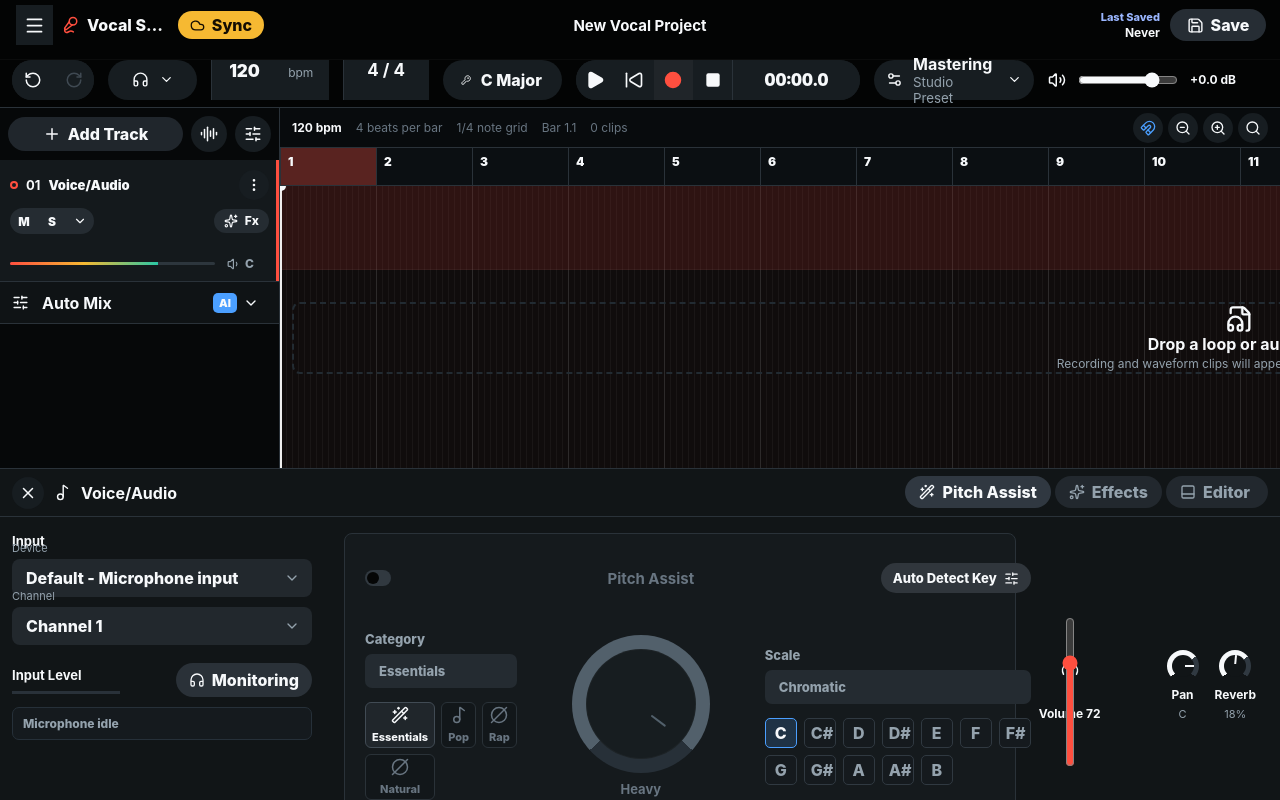
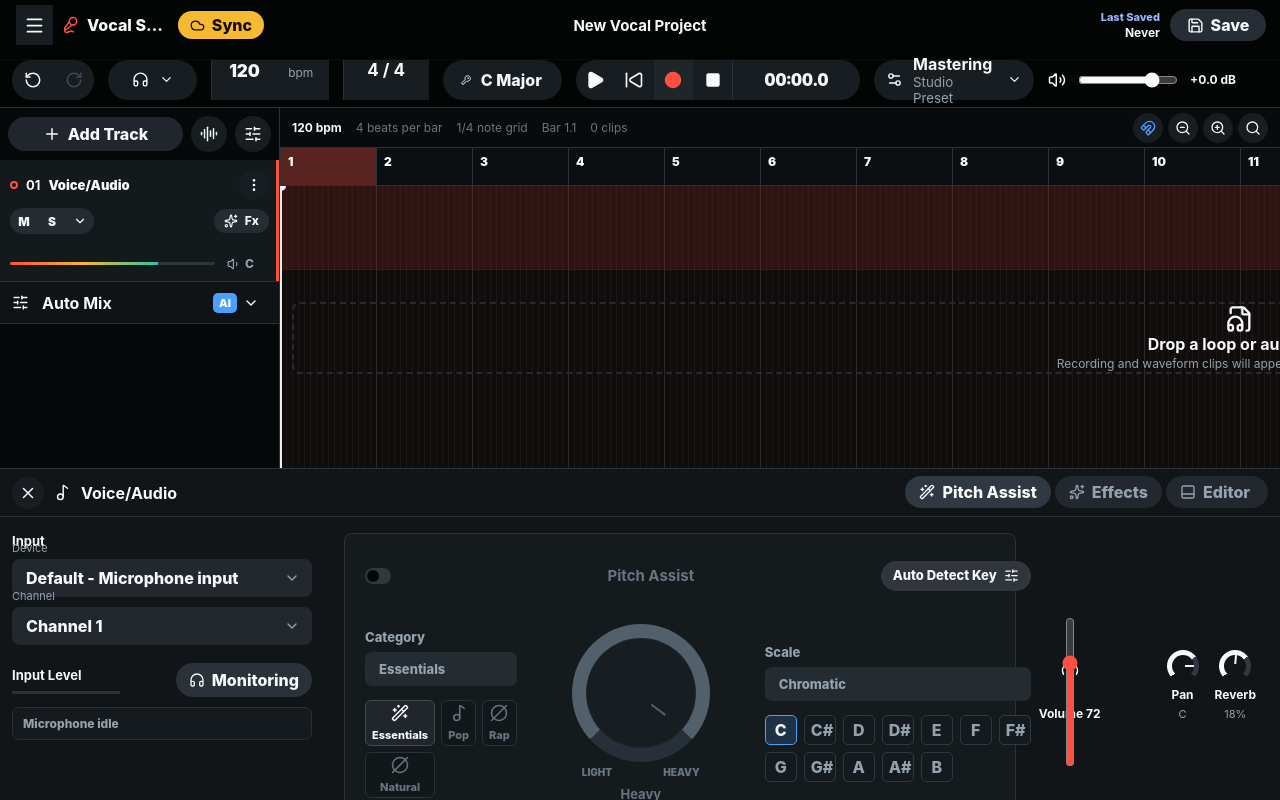
Before and after one commit to kimyounggaur/Vocal_Recording, a React (Vite) app: page / in a window 1280 px wide. Built offline with nearby package versions, Linux system fonts and the light colour scheme.

Commit message:
Refine Pitch Assist controls

```diff
--- a/src/components/BottomPanel.tsx
+++ b/src/components/BottomPanel.tsx
@@ -16,6 +16,9 @@ import type {
   InputChannel,
   InputDevice,
   MixerState,
+  PitchCategory,
+  PitchKey,
+  PitchScale,
   RecordingState,
   Track,
 } from '../types/daw'
@@ -45,8 +48,9 @@ type BottomPanelProps = {
   ) => void
 }
 
-const pitchCategories = ['Essentials', 'Pop', 'Rap', 'Natural']
-const keys = ['C', 'C#', 'D', 'D#', 'E', 'F', 'F#', 'G', 'G#', 'A', 'A#', 'B']
+const pitchCategories: PitchCategory[] = ['Essentials', 'Pop', 'Rap', 'Natural']
+const pitchScales: PitchScale[] = ['Chromatic', 'Major', 'Minor']
+const keys: PitchKey[] = ['C', 'C#', 'D', 'D#', 'E', 'F', 'F#', 'G', 'G#', 'A', 'A#', 'B']
 
 function getPanLabel(value: number): string {
   if (value === 0) {
@@ -196,7 +200,9 @@ export function BottomPanel({
               <label className="compact-label">
                 Category
                 <select
-                  onChange={(event) => onUpdateAutoPitch('category', event.currentTarget.value)}
+                  onChange={(event) =>
+                    onUpdateAutoPitch('category', event.currentTarget.value as PitchCategory)
+                  }
                   value={autoPitch.category}
                 >
                   {pitchCategories.map((category) => (
@@ -220,9 +226,9 @@ export function BottomPanel({
             </div>
 
             <label className="pitch-amount">
-              <span className="large-knob">
-                <span style={{ transform: `rotate(${-132 + (autoPitch.amount / 100) * 264}deg)` }} />
-                <input
+                <span className="large-knob">
+                  <span style={{ transform: `rotate(${-132 + (autoPitch.amount / 100) * 264}deg)` }} />
+                  <input
                   aria-label="Pitch assist amount"
                   className="large-knob-input"
                   max={100}
@@ -230,7 +236,11 @@ export function BottomPanel({
                   onChange={(event) => onUpdateAutoPitch('amount', Number(event.currentTarget.value))}
                   type="range"
                   value={autoPitch.amount}
-                />
+                  />
+                </span>
+              <span className="amount-scale" aria-hidden="true">
+                <small>Light</small>
+                <small>Heavy</small>
               </span>
               <strong>{pitchAmountLabel}</strong>
             </label>
@@ -239,12 +249,14 @@ export function BottomPanel({
               <label className="compact-label">
                 Scale
                 <select
-                  onChange={(event) => onUpdateAutoPitch('scale', event.currentTarget.value)}
+                  onChange={(event) =>
+                    onUpdateAutoPitch('scale', event.currentTarget.value as PitchScale)
+                  }
                   value={autoPitch.scale}
                 >
-                  <option>Chromatic</option>
-                  <option>Major</option>
-                  <option>Minor</option>
+                  {pitchScales.map((scale) => (
+                    <option key={scale}>{scale}</option>
+                  ))}
                 </select>
               </label>
               <div className="key-grid" aria-label="Key selector">
--- a/src/state/useDawStore.ts
+++ b/src/state/useDawStore.ts
@@ -5,6 +5,7 @@ import type {
   InputChannel,
   InputDevice,
   MixerState,
+  PitchKey,
   Project,
   ProjectKey,
   RecordingPermissionState,
@@ -355,7 +356,7 @@ export const useDawStore = create<DawState>((set, get) => ({
     set(({ autopitch, project }) => ({
       autopitch: {
         ...autopitch,
-        key: project.key.split(' ')[0],
+        key: project.key.split(' ')[0] as PitchKey,
         scale: project.key.endsWith('Minor') ? 'Minor' : 'Major',
       },
     })),
--- a/src/styles.css
+++ b/src/styles.css
@@ -1067,6 +1067,20 @@ select {
   opacity: 0;
 }
 
+.amount-scale {
+  display: flex;
+  justify-content: space-between;
+  width: 118px;
+  margin-top: -4px;
+  color: var(--quiet);
+}
+
+.amount-scale small {
+  font-size: 10px;
+  font-weight: 900;
+  text-transform: uppercase;
+}
+
 .pitch-amount strong {
   color: var(--quiet);
   font-size: 13px;
```
Also changed, not shown: src/types/daw.ts (+21 -3 lines).
